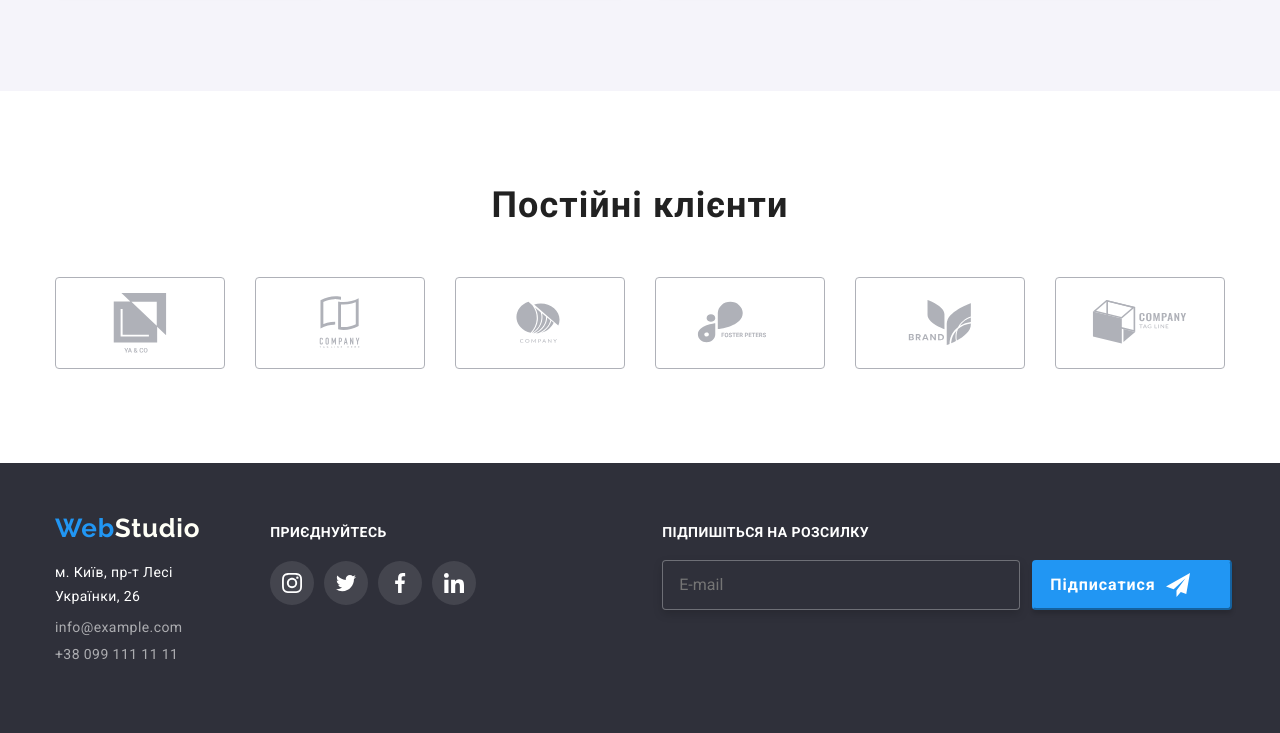
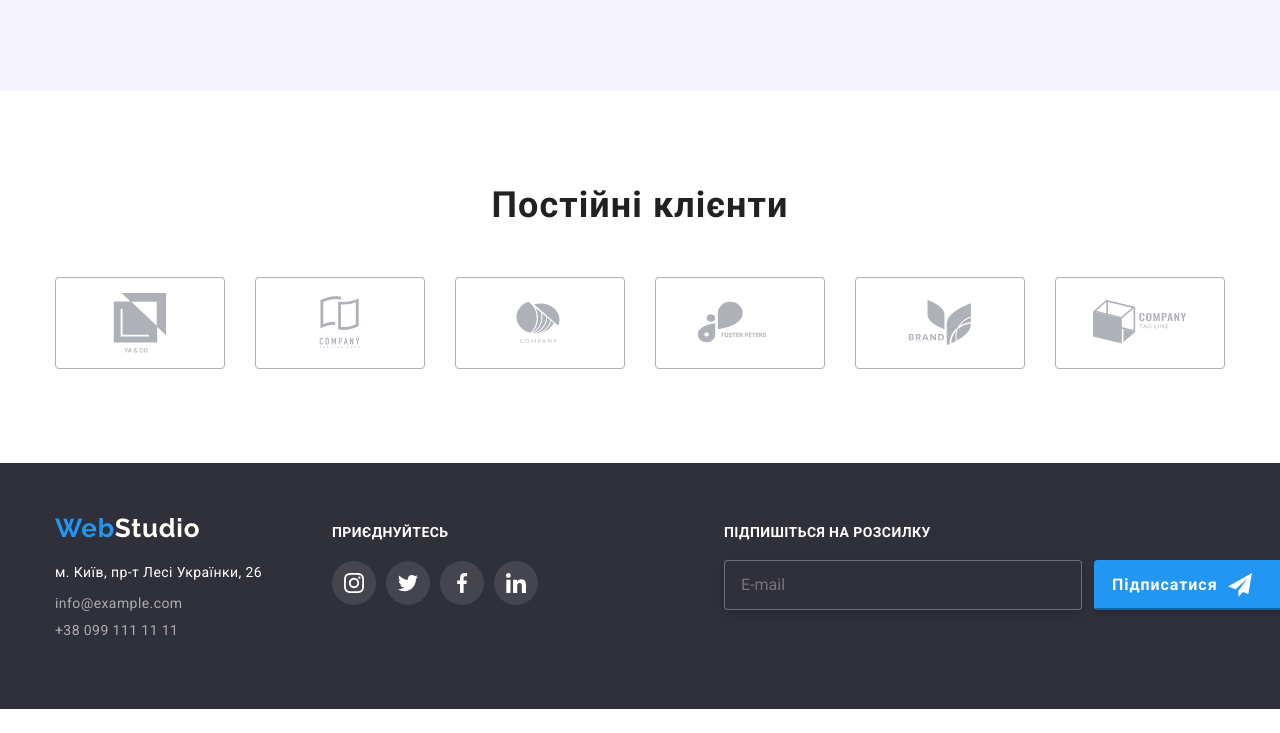
Before and after one commit to vladdd1792/goit-markup-hw-08, a plain HTML site: page index.html in a window 1280 px wide. Shown: the part 2221-2954 px from the top of the page. After the commit the page ends 2930 px from the top, so only its background shows below. Drawn offline with nearby package versions, Linux system fonts and the light colour scheme.

Commit message:
Add files via upload

```diff
--- a/css/styles.css
+++ b/css/styles.css
@@ -614,6 +614,10 @@ color: var(--text-color);
     background: #2F303A;
 
 }
+
+.logogo {
+    flex-shrink: 0;
+}
 .log {
     display: flex;
     align-items: baseline;
@@ -759,7 +763,9 @@ color: #FFFFFF;
 margin-bottom: 20px;
 
 }
-
+.form-footer-div-1 {
+    margin-left: 93px;
+}
 .form-footer  {
     display: flex;
     margin-left: 93px;
@@ -786,9 +792,6 @@ padding-left: 16px;
     border-color: var(--whitey-color);
 }
 
-.label-div-footer {
-   margin-left: 93px;
-}
 
 .button-div-podpis {
     margin-left: 12px;
@@ -1016,6 +1019,8 @@ align-items: center;
     background-color: #2196F3;
     background-image: url(../images/modal-wind-ikon/symbol-defs.svg#icon-gal);
     background-position: center;
+    background-size: contain;
+    background-origin: border-box;
 }
 
 .umowa {
--- a/css/styles2.css
+++ b/css/styles2.css
@@ -389,6 +389,9 @@ padding-top: 63px;
     background: #2F303A;
 
 }
+.logogo {
+    flex-shrink: 0;
+}
 .log {
     display: flex;
     align-items: baseline;
--- a/index.html
+++ b/index.html
@@ -351,7 +351,7 @@
         <!--FOOTER-->
         <footer class="footer">
                 <div class="container log">
-                    <div class=""
+                    <div class="logogo"
                 <a class="logo-footer"  href="">
                     <span class="logotipe">Web</span><span class="logotips">Studio</span>
                 </a>
@@ -403,7 +403,7 @@
               </ul>
              </div>
                 </div>
-               <div class="">
+               <div class="form-footer-div-1">
                 <form class="form-footer">
                     <div class="label-div-footer">
                     <p class="label-span-footer">Підпишіться на розсилку</p>
```
Also changed, not shown: portfolio.html (+2 -2 lines).
